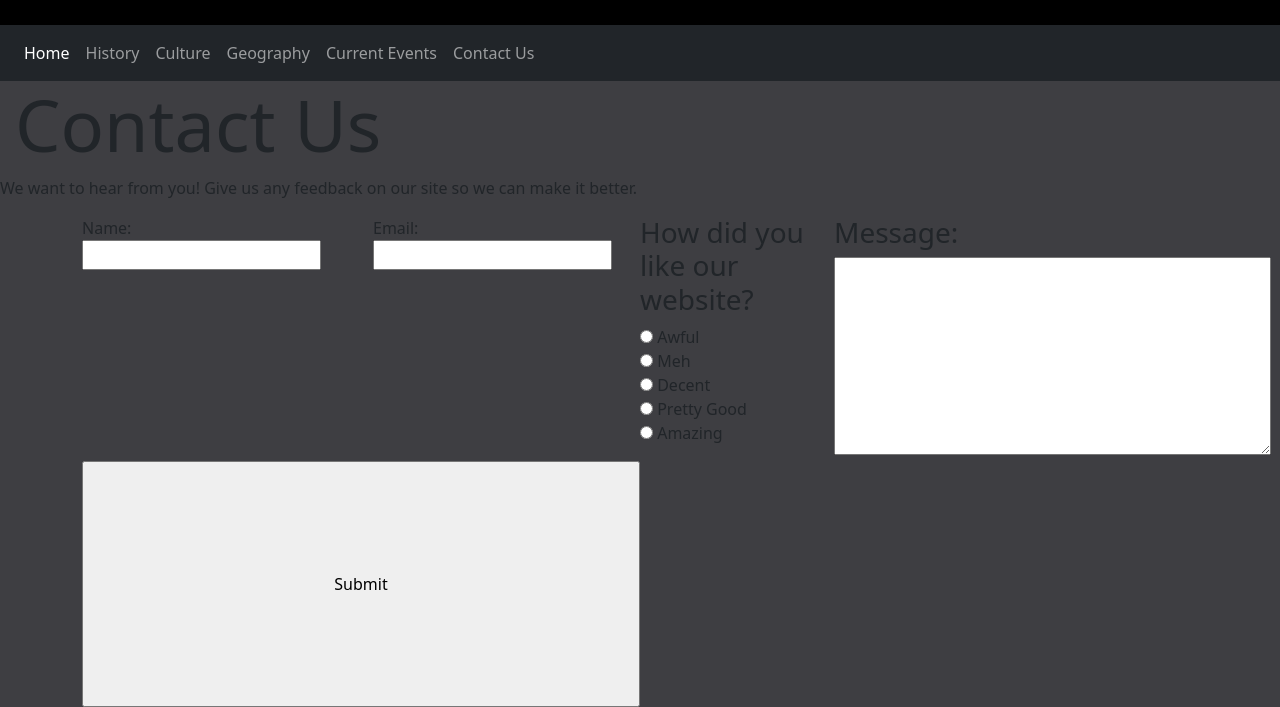
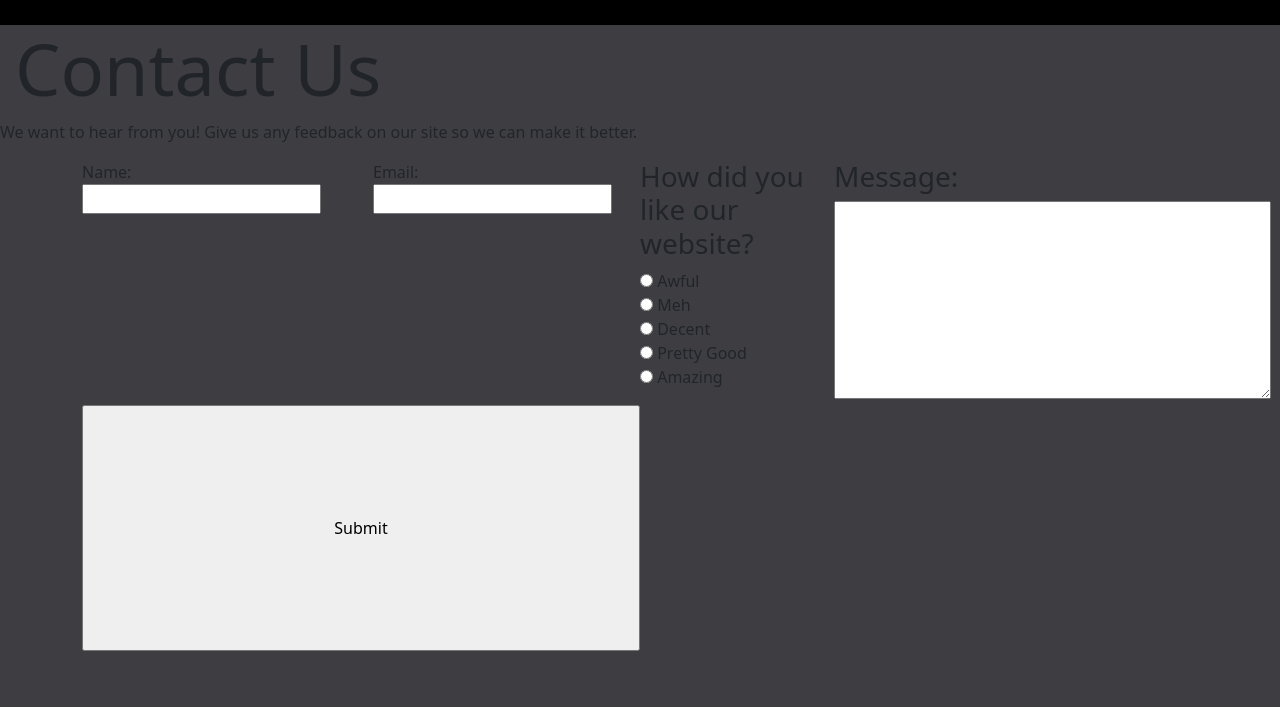
Before and after one commit to jonahmartin/vietnam, a plain HTML site: page contact.html in a window 1280 px wide. Shown: the part 109-816 px from the top of the page. Drawn offline with nearby package versions, Linux system fonts and the light colour scheme; files that its build step writes are made by us from their sources.

Commit message:
Update contact.html

```diff
--- a/contact.html
+++ b/contact.html
@@ -16,23 +16,7 @@
   <h1>Vietnam</h1>
   </div>
 
-    <!--NAV BAR-->
-    <nav class="navbar navbar-expand navbar-dark bg-dark">
-        <a class="navbar-brand" href="#"></a>
-        <button class="navbar-toggler" type="button" data-toggle="collapse" data-target="#navbarNavAltMarkup" aria-controls="navbarNavAltMarkup" aria-expanded="false" aria-label="Toggle navigation">
-          <span class="navbar-toggler-icon"></span>
-        </button>
-        <div class="collapse navbar-collapse" id="navbarNavAltMarkup">
-          <div class="navbar-nav">
-            <a class="nav-item nav-link active" href="index.html" data-bs-toggle="tooltip" title="Hooray!">Home</a>
-            <a class="nav-item nav-link" href="history.html">History</a>
-            <a class="nav-item nav-link" href="culture.html">Culture</a>
-            <a class="nav-item nav-link" href="geography.html">Geography</a>
-            <a class="nav-item nav-link" href="currentevents.html">Current Events</a>
-            <a class="nav-item nav-link" href="contact.html">Contact Us</a>
-          </div>
-        </div>
-      </nav>
+
 <!--CONTACT US BODY-->
     <div class="txtBody">
     <h1>Contact Us</h1>
```
